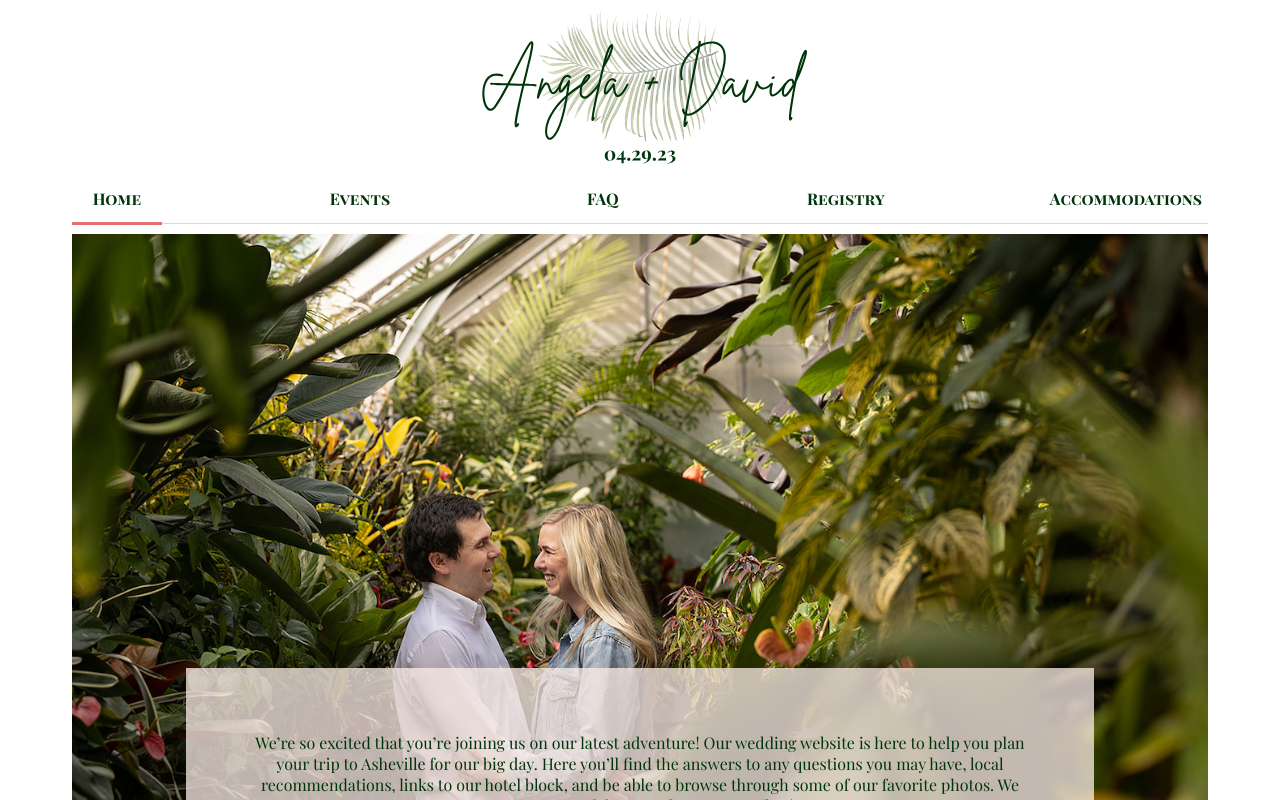
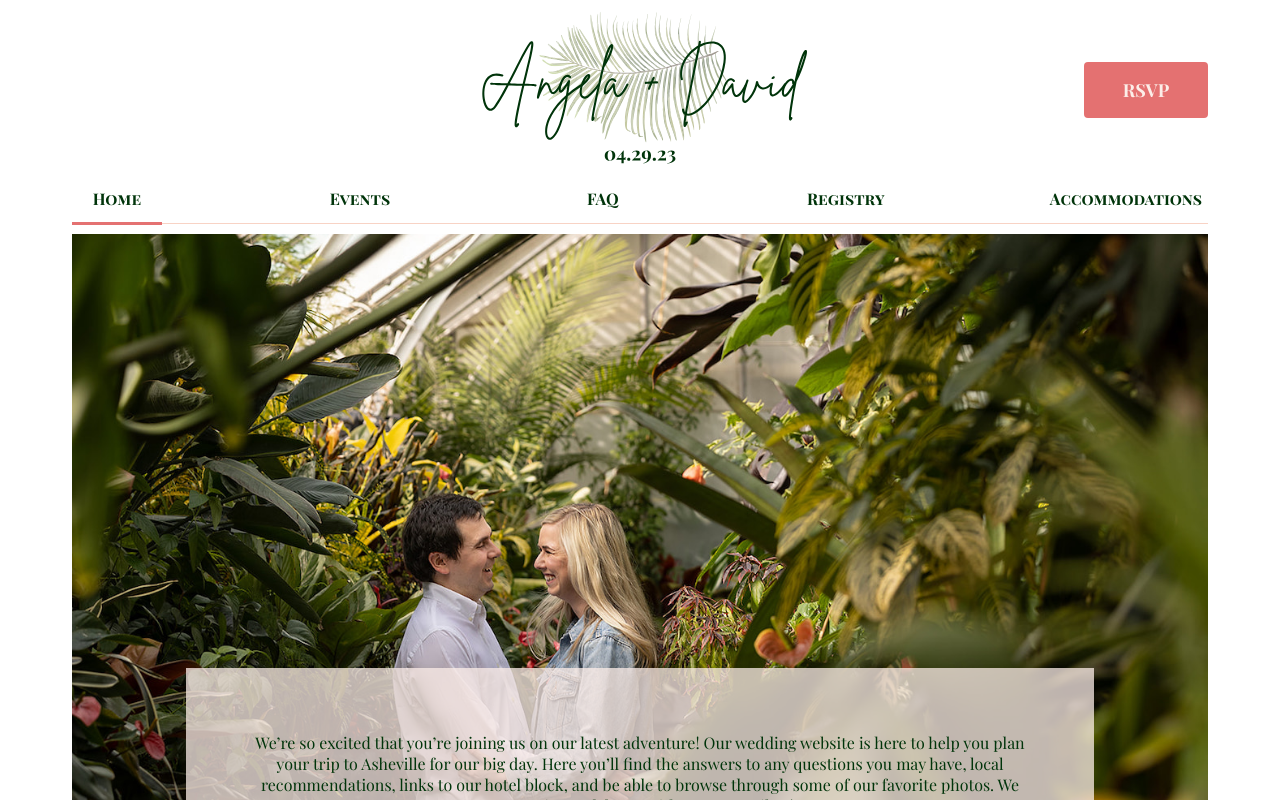
Before and after one commit to angevogler/wedding-website, a React (Create React App) app: page / in a window 1280 px wide. Shown: the top 800 px of the page. Built offline with nearby package versions, Linux system fonts and the light colour scheme.

Commit message:
adding desktop RSVP button

```diff
--- a/src/components/header/Header.tsx
+++ b/src/components/header/Header.tsx
@@ -5,6 +5,7 @@ import styled from 'styled-components'
 import collapsedLogo from '../../assets/logos/wedding-logo-collapsed.svg'
 
 import { breakpoints, color } from '../../styles/theme'
+import { RsvpButton } from '../rsvp';
 
 export interface HeaderProps {
     shrinkHeader: boolean;
@@ -15,6 +16,8 @@ export interface HeaderProps {
 const Header: React.FC<HeaderProps> = ({ shrinkHeader }) => {
     return (
         <HeaderContainer>
+            <RsvpButtonContainer />
+
             <LogoContainer>
             {/* {shrinkHeader
             ? (
@@ -24,6 +27,10 @@ const Header: React.FC<HeaderProps> = ({ shrinkHeader }) => {
             )} */}
                 <CollapsedLogo src={collapsedLogo} alt="logo"/>
             </LogoContainer>
+
+            <RsvpButtonContainer>
+                <RsvpButton />
+            </RsvpButtonContainer>
         </HeaderContainer>
     )
 }
@@ -33,16 +40,18 @@ const HeaderContainer = styled.div`
 
     @media only screen and (min-width: ${breakpoints.small}) {
         display: flex;
-        justify-content: center;
+        justify-content: space-between;
+        align-items: center;
         z-index: 1;
+        position: fixed;
+        top: 0;
+        left: 0;
+        right: 0;
+        padding: 0px 72px;
     }
 `
 
 const LogoContainer = styled.div`
-    position: fixed;
-    top: 0;
-    left: 0;
-    right: 0;
     background-color: ${color.mainPalette.neutral0};
 `
 
@@ -65,4 +74,14 @@ const CollapsedLogo = styled.img`
       }
 `
 
+const RsvpButtonContainer = styled.div`
+    visibility: hidden;
+    width: 124px;
+
+    @media only screen and (min-width: ${breakpoints.small}) {
+        width: 124px;
+        visibility: visible;
+      }
+`
+
 export default Header;
```
